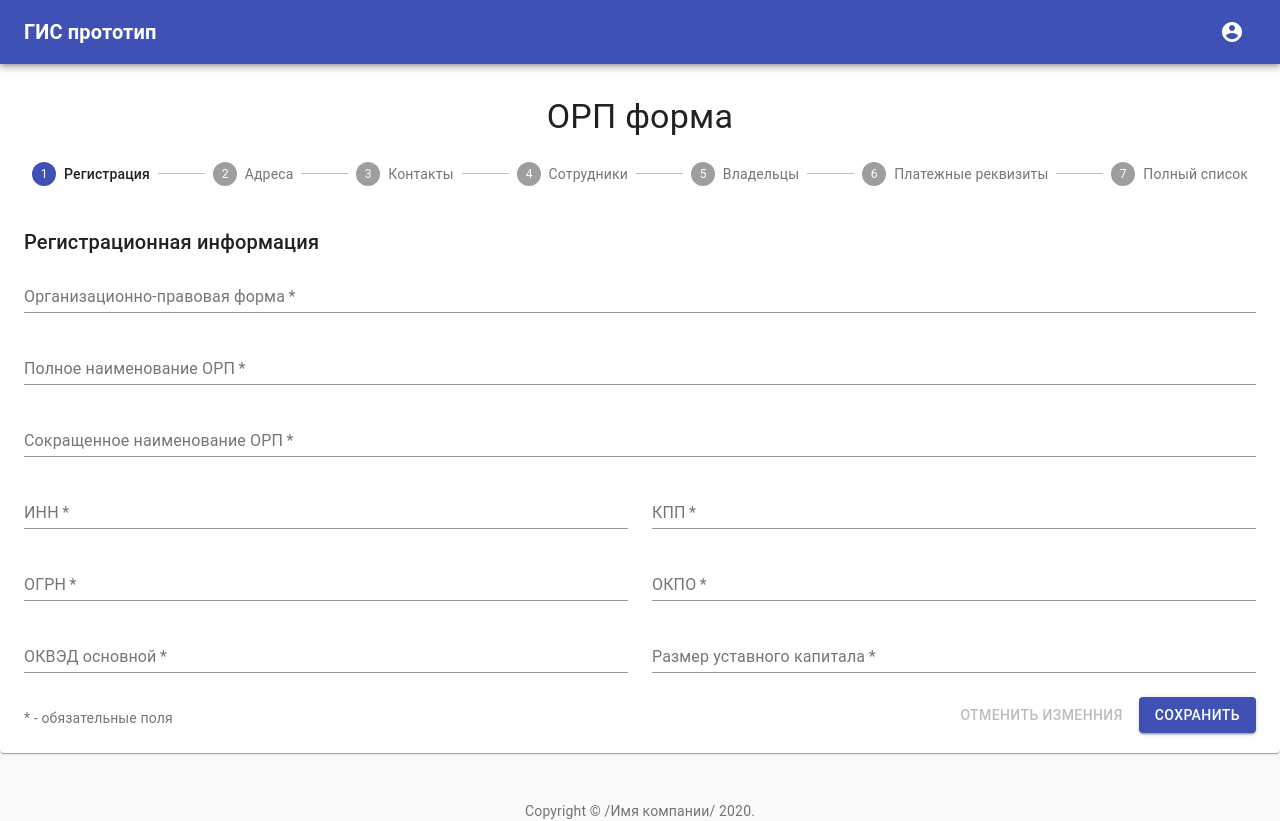
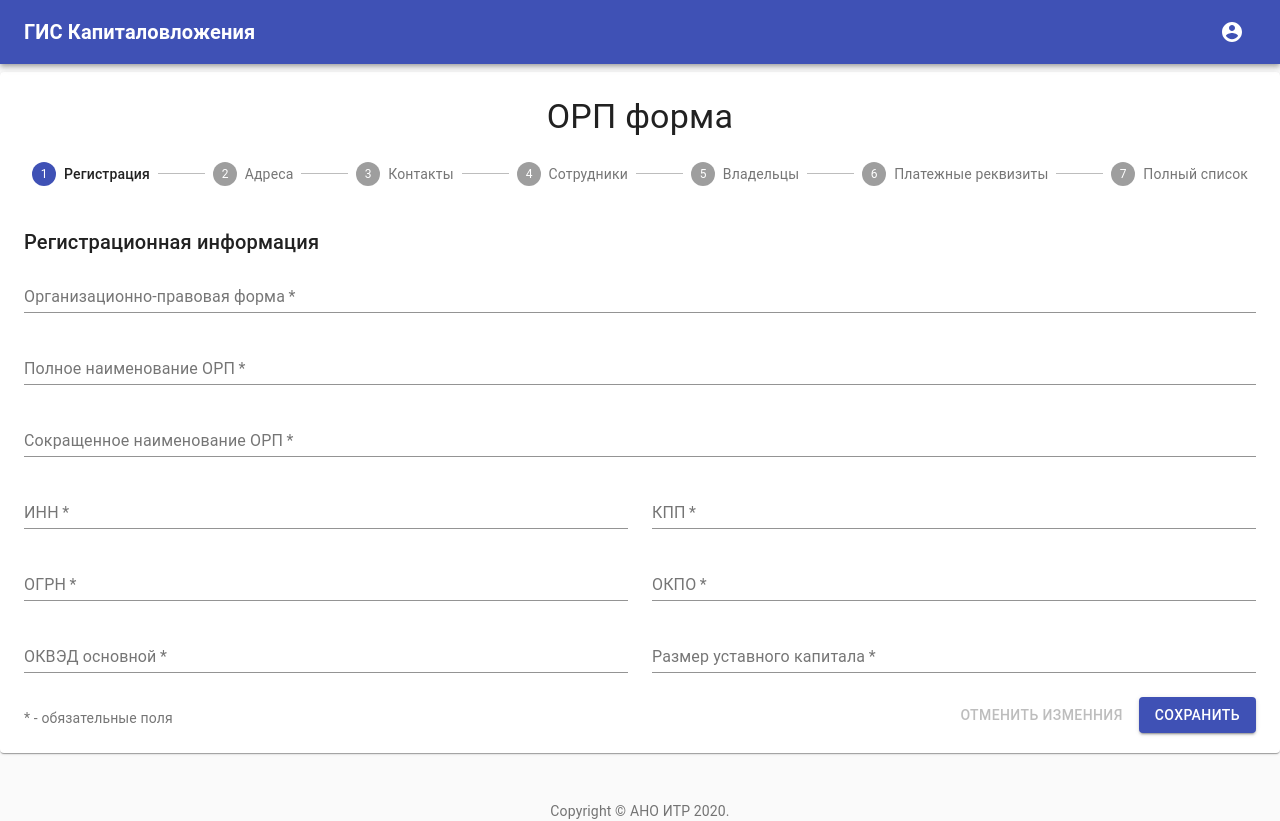
Before and after one commit to Vvtu/proto, a React (Create React App) app: page /customer-form/0 in a window 1280 px wide. Built offline with nearby package versions, Linux system fonts and the light colour scheme; no server answers.

Commit message:
fix copy right

```diff
--- a/src/components/Copyright.tsx
+++ b/src/components/Copyright.tsx
@@ -8,8 +8,8 @@ export default function Copyright() {
     return (
         <Typography variant="body2" color="textSecondary" align="center">
             {'Copyright © '}
-            <Link color="inherit" href="https://company-site-123454321.ru/">
-                /Имя компании/
+            <Link color="inherit" href="https://zachestnyibiznes.ru/company/ul/1177700019023_9710040879_ANO-ITR">
+                АНО ИТР
       </Link>{' '}
             {new Date().getFullYear()}
             {'.'}
--- a/src/components/TopBar.jsx
+++ b/src/components/TopBar.jsx
@@ -39,7 +39,7 @@ export default function CustomerForm() {
           <RouterLink to={"/"} className={classes.link}>
             <Tooltip title={"Переход на главную страницу"}>
               <Typography variant="h6" noWrap className={classes.whiteColor}>
-                ГИС прототип
+                ГИС Капиталовложения
               </Typography>
             </Tooltip>
           </RouterLink>
--- a/src/customerForm/CompanyRegisterInfo.tsx
+++ b/src/customerForm/CompanyRegisterInfo.tsx
@@ -1,14 +1,16 @@
-import React, { useEffect } from 'react';
+import React, { useEffect, useState } from 'react';
 import Grid from '@material-ui/core/Grid';
 import Typography from '@material-ui/core/Typography';
 import TextField from '@material-ui/core/TextField';
-import { fetchData } from '../utils'
+import { getReuest } from '../utils'
 import ButtonsBlock from '../components/ButtonsBlock'
+
 
 export default function CompanyRegisterInfo(props: any) {
 
+    const [organizationData, setOrganizationData] = useState({});
     useEffect(() => {
-        fetchData().then((data) => {
+        getReuest('/v0/organizations').then((data) => {
             console.log('data = ', data);
         })
     }, []);
--- a/src/customerForm/PaymentDetails.tsx
+++ b/src/customerForm/PaymentDetails.tsx
@@ -1,10 +1,18 @@
-import React from 'react';
+import React, { useEffect } from 'react';
 import Typography from '@material-ui/core/Typography';
 import Grid from '@material-ui/core/Grid';
 import TextField from '@material-ui/core/TextField';
 import ButtonsBlock from '../components/ButtonsBlock'
 
+import { getReuest } from '../utils'
+
 export default function PaymentDetails(props: any) {
+    useEffect(() => {
+        getReuest("/v0/organizations").then((data) => {
+            console.log('data = ', data);
+        })
+    }, []);
+
     return (
         <React.Fragment>
             <Typography variant="h6" gutterBottom>
@@ -12,6 +20,16 @@ export default function PaymentDetails(props: any) {
       </Typography>
 
             <Grid container spacing={3}>
+
+                <Grid item xs={12} md={12}>
+                    <TextField
+                        required
+                        id="cardNumber2"
+                        label="Наименование организации"
+                        fullWidth
+                        autoComplete="cc-number"
+                    />
+                </Grid>
 
                 <Grid item xs={12} md={12}>
                     <Grid item xs={12} md={4}>
@@ -24,6 +42,7 @@ export default function PaymentDetails(props: any) {
                         />
                     </Grid>
                 </Grid>
+
                 <Grid item xs={12} md={12}>
                     <TextField
                         required
--- a/src/utils/index.ts
+++ b/src/utils/index.ts
@@ -2,9 +2,8 @@
 
 const baseUrl = "http://localhost:8081";
 
-export const fetchData = () => {
-  const relUrl = "/v0/organizations";
-  return fetch(`${baseUrl}${relUrl}`).then((response) => {
+export const getReuest = (url: string) => {
+  return fetch(`${baseUrl}${url}`).then((response) => {
     return response.json();
   });
 };
```
